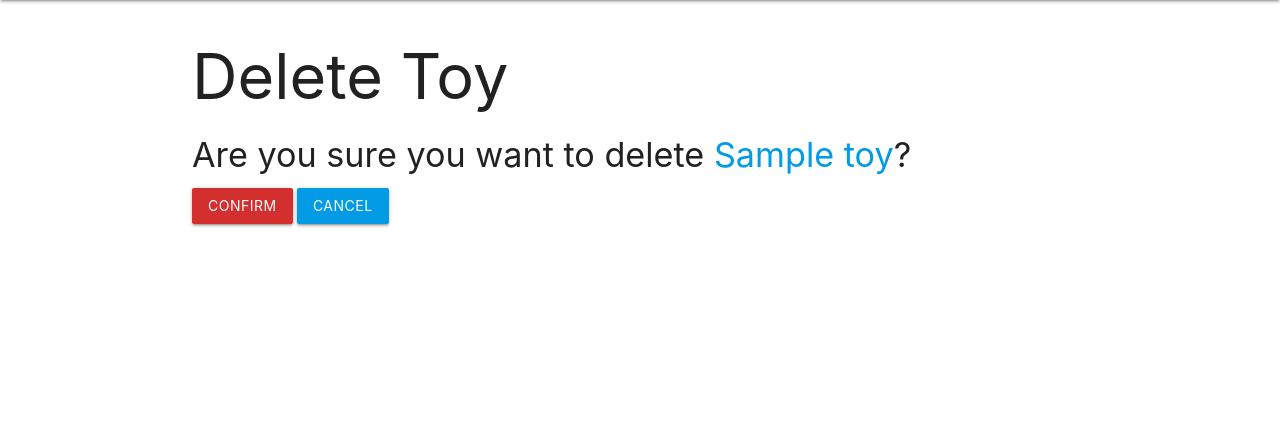
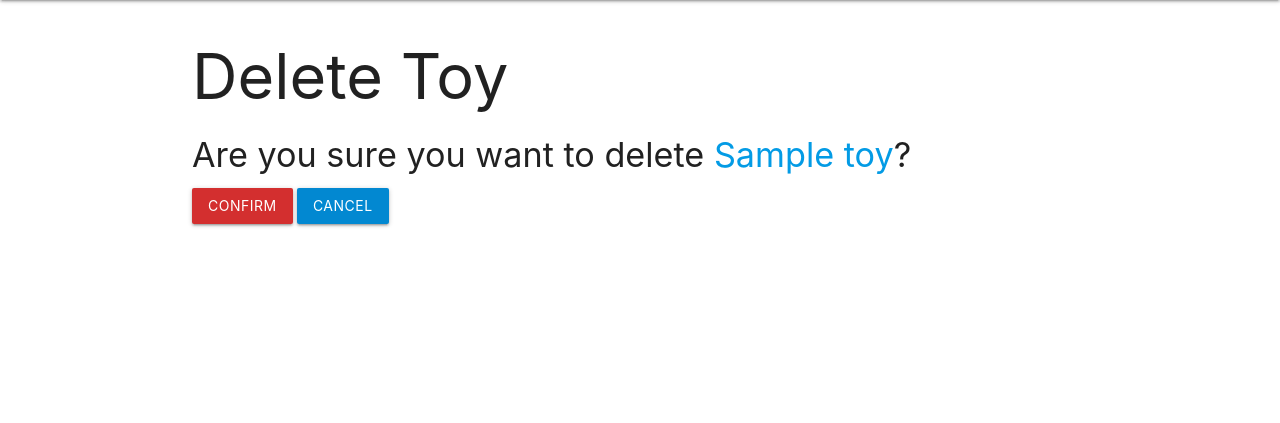
Before and after one commit to fastlane27/bearcollector, a Django app: page /toys/1/delete/ in a window 1280 px wide. Shown: the part 64-487 px from the top of the page. Run offline with Django 3.2, Linux system fonts and the light colour scheme; tables that the repository leaves empty hold one stand-in row (values such as "Sample post").

Commit message:
style tweak

```diff
--- a/main_app/templates/main_app/bear_confirm_delete.html
+++ b/main_app/templates/main_app/bear_confirm_delete.html
@@ -9,7 +9,7 @@
 <form action="" method="POST">
   {% csrf_token %}
   <input type="submit" value="Confirm" class="btn red darken-2">
-  <a href="{% url 'bears_detail' bear.id %}" class="btn light-blue darken-1">Cancel</a>
+  <a href="{% url 'bears_detail' bear.id %}" class="btn light-blue darken-2">Cancel</a>
 </form>
 
 {% endblock %}
--- a/main_app/templates/main_app/toy_confirm_delete.html
+++ b/main_app/templates/main_app/toy_confirm_delete.html
@@ -9,7 +9,7 @@
 <form action="" method="POST">
   {% csrf_token %}
   <input type="submit" value="Confirm" class="btn red darken-2">
-  <a href="{% url 'toys_detail' toy.id %}" class="btn light-blue darken-1">Cancel</a>
+  <a href="{% url 'toys_detail' toy.id %}" class="btn light-blue darken-2">Cancel</a>
 </form>
 
 {% endblock %}
```
